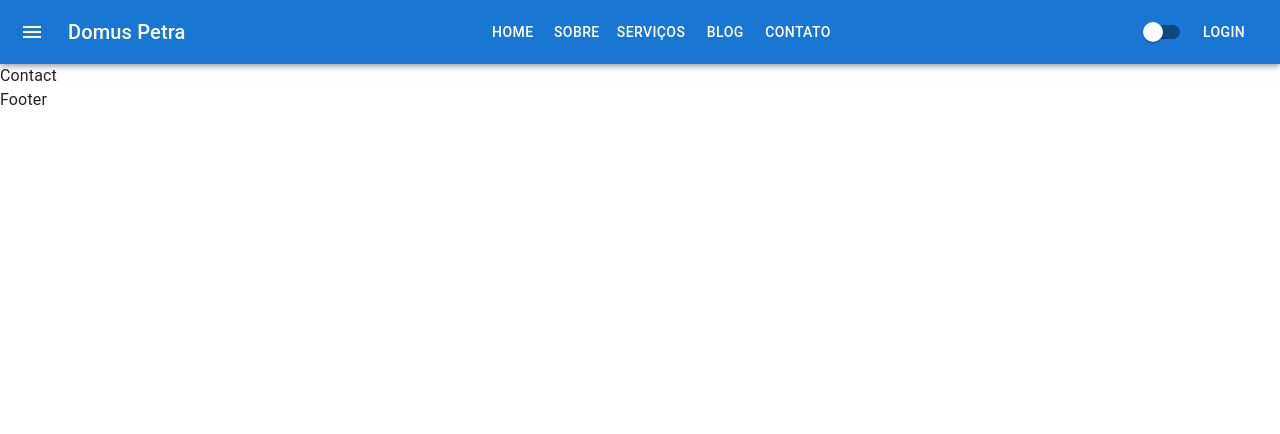
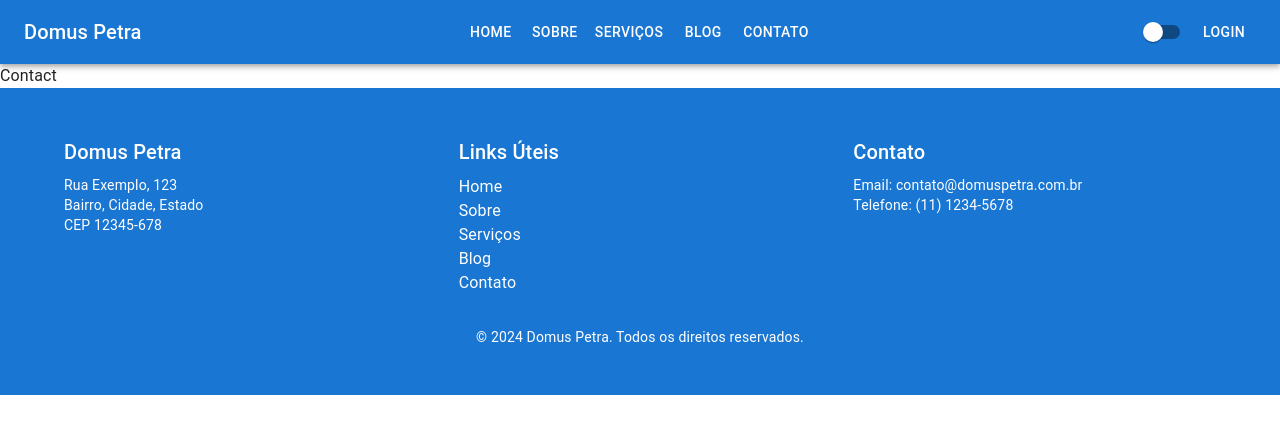
Before and after one commit to AriovaldoSantS/site, a React (Vite) app in the folder DomusPetra/: page /contact in a window 1280 px wide. Shown: the top 434 px of the page. Built offline with nearby package versions, Linux system fonts and the light colour scheme.

Commit message:
iniciando o Footer

```diff
--- a/DomusPetra/src/components/Footer.tsx
+++ b/DomusPetra/src/components/Footer.tsx
@@ -1,8 +1,59 @@
+import { Box, Container, Grid, Link, Typography } from '@mui/material';
+import React from 'react';
 
-function Footer() {
+const Footer: React.FC = () => {
   return (
-    <div>Footer</div>
-  )
-}
+    <Box sx={{ bgcolor: 'primary.main', color: 'white', py: 6 }}>
+      <Container maxWidth="lg">
+        <Grid container spacing={4}>
+          <Grid item xs={12} sm={4}>
+            <Typography variant="h6" gutterBottom>
+              Domus Petra
+            </Typography>
+            <Typography variant="body2">
+              Rua Exemplo, 123<br />
+              Bairro, Cidade, Estado<br />
+              CEP 12345-678
+            </Typography>
+          </Grid>
+          <Grid item xs={12} sm={4}>
+            <Typography variant="h6" gutterBottom>
+              Links Úteis
+            </Typography>
+            <Link href="/" color="inherit" underline="none">
+              Home
+            </Link><br />
+            <Link href="/about" color="inherit" underline="none">
+              Sobre
+            </Link><br />
+            <Link href="/services" color="inherit" underline="none">
+              Serviços
+            </Link><br />
+            <Link href="/blog" color="inherit" underline="none">
+              Blog
+            </Link><br />
+            <Link href="/contact" color="inherit" underline="none">
+              Contato
+            </Link>
+          </Grid>
+          <Grid item xs={12} sm={4}>
+            <Typography variant="h6" gutterBottom>
+              Contato
+            </Typography>
+            <Typography variant="body2">
+              Email: contato@domuspetra.com.br<br />
+              Telefone: (11) 1234-5678
+            </Typography>
+          </Grid>
+        </Grid>
+        <Box mt={4} textAlign="center">
+          <Typography variant="body2" color="inherit">
+            &copy; {new Date().getFullYear()} Domus Petra. Todos os direitos reservados.
+          </Typography>
+        </Box>
+      </Container>
+    </Box>
+  );
+};
 
-export default Footer
+export default Footer;
--- a/DomusPetra/src/components/Navbar.tsx
+++ b/DomusPetra/src/components/Navbar.tsx
@@ -1,5 +1,7 @@
 import MenuIcon from '@mui/icons-material/Menu';
 import { AppBar, Box, Button, IconButton, Menu, MenuItem, Switch, Toolbar, Typography } from '@mui/material';
+import { useTheme } from '@mui/material/styles';
+import useMediaQuery from '@mui/material/useMediaQuery';
 import React from 'react';
 import { Link } from 'react-router-dom';
 
@@ -10,6 +12,9 @@ interface NavbarProps {
 const Navbar: React.FC<NavbarProps> = ({ setDarkMode }) => {
   const [checked, setChecked] = React.useState(false);
   const [anchorEl, setAnchorEl] = React.useState<null | HTMLElement>(null);
+
+  const theme = useTheme();
+  const isMobile = useMediaQuery(theme.breakpoints.down('sm'));
 
   const handleThemeChange = (event: React.ChangeEvent<HTMLInputElement>) => {
     setChecked(event.target.checked);
@@ -27,13 +32,15 @@ const Navbar: React.FC<NavbarProps> = ({ setDarkMode }) => {
   return (
     <AppBar position="static">
       <Toolbar>
-        <IconButton edge="start" color="inherit" aria-label="menu" sx={{ mr: 2 }}>
-          <MenuIcon />
-        </IconButton>
+        {isMobile && (
+          <IconButton edge="start" color="inherit" aria-label="menu" sx={{ mr: 2 }}>
+            <MenuIcon />
+          </IconButton>
+        )}
         <Typography variant="h6" component="div" sx={{ flexGrow: 1 }}>
           Domus Petra
         </Typography>
-        <Box sx={{ display: 'flex', flexGrow: 1 }}>
+        <Box sx={{ display: isMobile ? 'none' : 'flex', flexGrow: 1 }}>
           <Button color="inherit" component={Link} to="/">Home</Button>
           <Button color="inherit" component={Link} to="/about">Sobre</Button>
           <Button color="inherit" component={Link} to="/services" onClick={handleMenuClick}>Serviços</Button>
```
